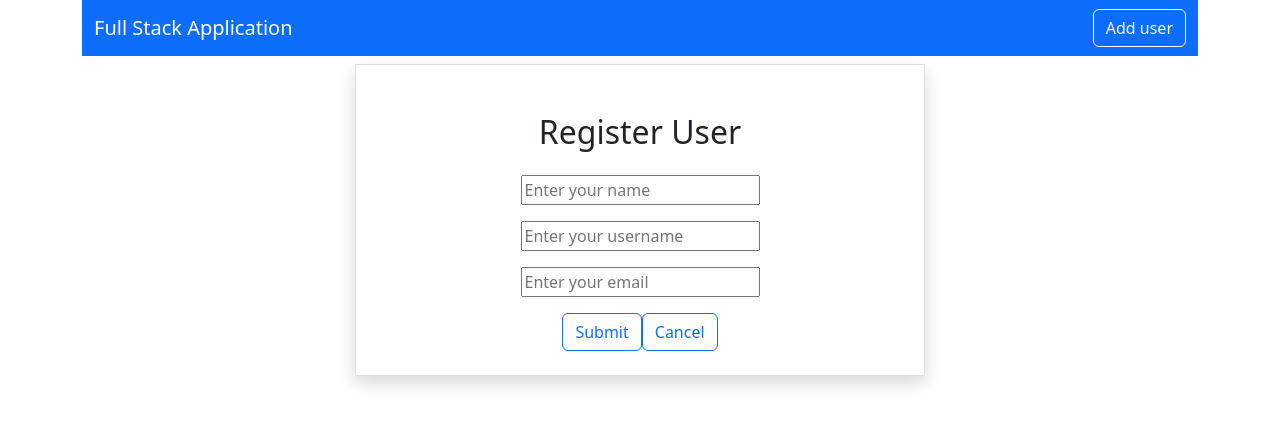
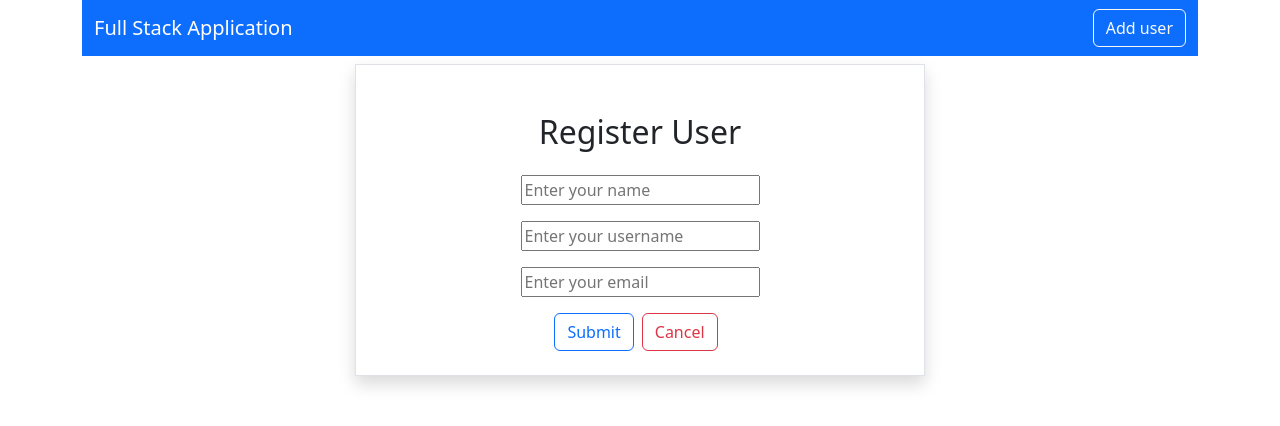
Before and after one commit to MaxKR1994/FrontEndReactCRUDWebApp, a React (Create React App) app: page /adduser in a window 1280 px wide. Shown: the top 426 px of the page. Built offline with nearby package versions, Linux system fonts and the light colour scheme.

Commit message:
added margin for the button

```diff
--- a/src/users/AddUser.js
+++ b/src/users/AddUser.js
@@ -33,7 +33,7 @@ export default function AddUser() {
           <button type="submit" className="btn btn-outline-primary">
             Submit
           </button>
-          <button type="submit" className="btn btn-outline-primary">
+          <button type="submit" className="btn btn-outline-danger mx-2">
             Cancel
           </button>
         </div>
```
